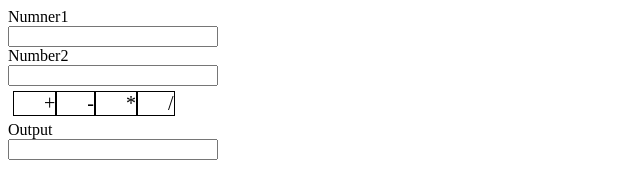
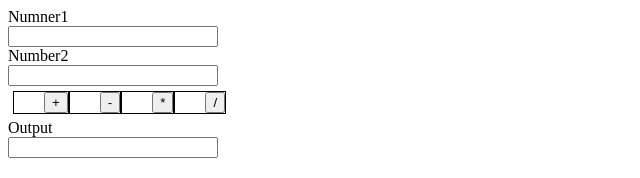
Before and after one commit to deepeshthapa2063/Newportfolio, a plain HTML site: page views/practice/practice.html in a window 1280 px wide. Shown: the whole page, without its empty margins (0-640 px from the left). Drawn offline with Linux system fonts and the light colour scheme.

Commit message:
promise message

```diff
--- a/views/practice/practice.html
+++ b/views/practice/practice.html
@@ -23,16 +23,16 @@
                     <input type="Number" id="Number" name="Number2">
                     <div class="deepesh">
                         <div style="border:1px solid black;">
-                            +
+                            <button>+</button>
                         </div>
                         <div style="border: 1px solid;">
-                            -
+                           <button>-</button>
                         </div>
                         <div style="border: 1px solid;">
-                            *
+                            <button>*</button>
                         </div>
                         <div style="border: 1px solid;">
-                            /
+                            <button>/</button>
                         </div>
                     </div>
 
```
